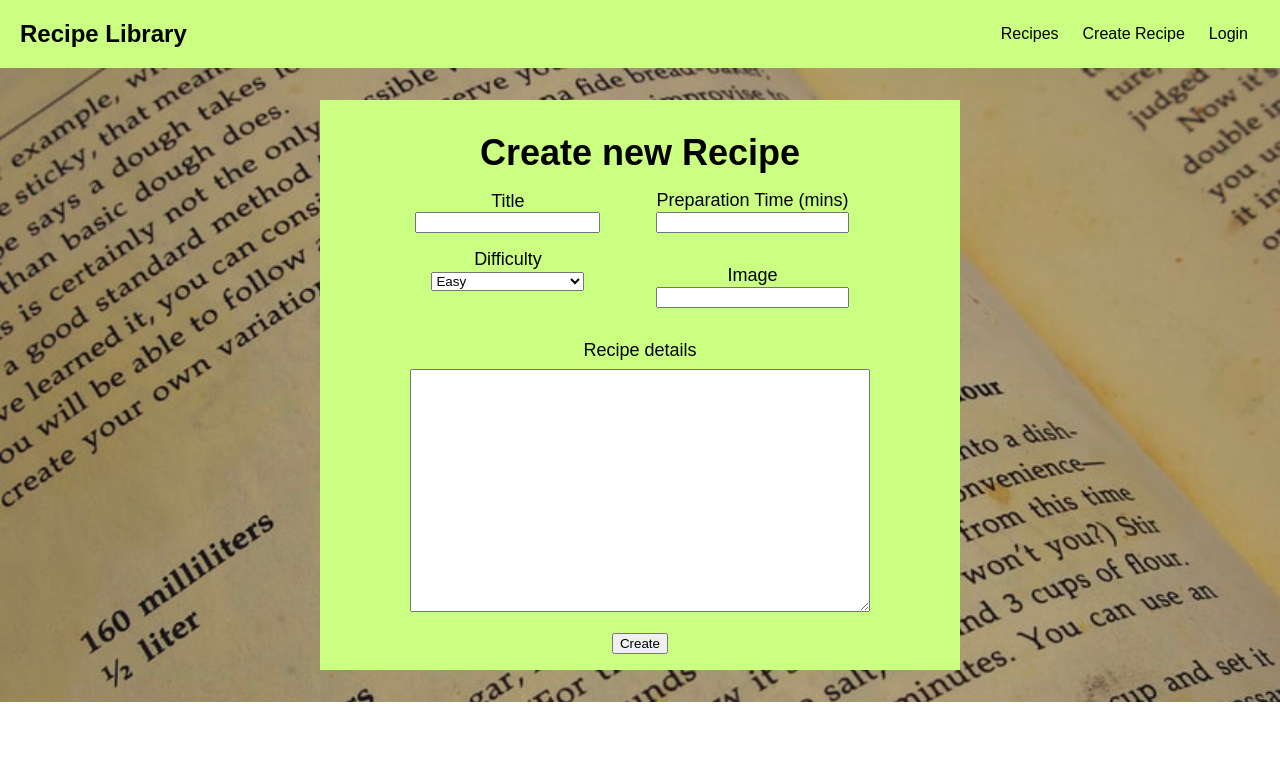
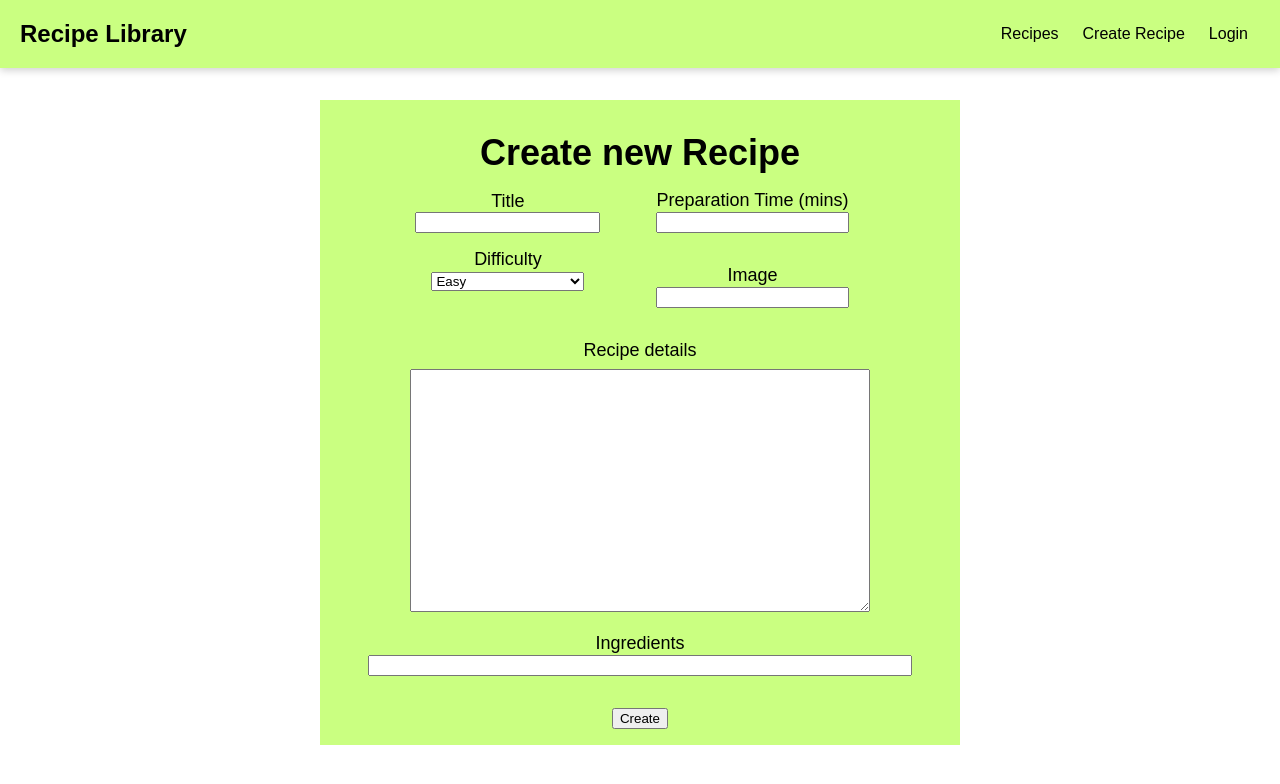
Before and after one commit to patchinator/food-test-app, a Next.js app: page /profile/create-recipe in a window 1280 px wide. Shown: the top 784 px of the page. Built offline with nearby package versions, Linux system fonts and the light colour scheme.

Commit message:
Added ingredients input for recipe form

```diff
--- a/components/Recipes/RecipeDetails.js
+++ b/components/Recipes/RecipeDetails.js
@@ -1,7 +1,10 @@
+import style from "./RecipeDetails.module.css";
+
 const RecipeDetails = (props) => {
   return (
     <div>
       <h1>{props.title}</h1>
+      <p className={style.description}>{props.description}</p>
     </div>
   );
 };
--- a/components/Recipes/RecipeDetails.module.css
+++ b/components/Recipes/RecipeDetails.module.css
@@ -0,0 +1,3 @@
+.description {
+  white-space: pre-wrap;
+}
--- a/components/Recipes/RecipeForm.js
+++ b/components/Recipes/RecipeForm.js
@@ -1,6 +1,7 @@
 import style from "./RecipeForm.module.css";
-import { useRef } from "react";
-import { useRouter } from "next/dist/client/router";;
+import { useRef, useContext } from "react";
+import { useRouter } from "next/dist/client/router";
+import AuthContext from "../../store/auth-context";
 
 const RecipeForm = (props) => {
   const router = useRouter();
@@ -9,6 +10,8 @@ const RecipeForm = (props) => {
   const prepTimeInputRef = useRef();
   const imageInputRef = useRef();
   const descriptionInputRef = useRef();
+  const ingredientsInputRef = useRef();
+  const authCtx = useContext(AuthContext);
 
   const submitRecipeHandler = (event) => {
     event.preventDefault();
@@ -18,9 +21,10 @@ const RecipeForm = (props) => {
     const enteredTime = prepTimeInputRef.current.value;
     const enteredImage = imageInputRef.current.value;
     const enteredDescription = descriptionInputRef.current.value;
+    const enteredIngredients = ingredientsInputRef.current.value;
 
     fetch(
-      "https://auth-cce8a-default-rtdb.europe-west1.firebasedatabase.app/recipes.json",
+      `https://auth-cce8a-default-rtdb.europe-west1.firebasedatabase.app/recipes.json?auth=${authCtx.token}`,
       {
         method: "POST",
         body: JSON.stringify({
@@ -29,16 +33,17 @@ const RecipeForm = (props) => {
           time: enteredTime,
           image: enteredImage,
           description: enteredDescription,
+          ingredients: enteredIngredients,
         }),
       }
-    ).then(router.push("/"))
+    ).then(router.push("/"));
   };
 
   return (
     <div className={style.create_recipe}>
       <div className={style.form_gap}></div>
       <form onSubmit={submitRecipeHandler} className={style.form}>
-      <h1 className={style.form_header}>Create new Recipe</h1>
+        <h1 className={style.form_header}>Create new Recipe</h1>
         <div className={style.row}>
           <div className={style.column}>
             <div className={style.form_layout}>
@@ -47,7 +52,11 @@ const RecipeForm = (props) => {
             </div>
             <div className={style.form_components}>
               <label htmlFor="difficulty">Difficulty</label>
-              <select name="difficulty" id="difficulty" ref={difficultyInputRef}>
+              <select
+                name="difficulty"
+                id="difficulty"
+                ref={difficultyInputRef}
+              >
                 <option value="easy">Easy</option>
                 <option value="moderate">Moderate</option>
                 <option value="challenging">Challenging</option>
@@ -74,6 +83,14 @@ const RecipeForm = (props) => {
             rows="15"
             ref={descriptionInputRef}
           ></textarea>
+          <div className={style.form_components}>
+            <label htmlFor="ingredients">Ingredients</label>
+            <input
+              id="ingredients"
+              type="text"
+              ref={ingredientsInputRef}
+            ></input>
+          </div>
         </div>
         <div className={style.form_buttons}>
           <button>Create</button>
--- a/components/Recipes/RecipeForm.module.css
+++ b/components/Recipes/RecipeForm.module.css
@@ -1,7 +1,4 @@
 .create_recipe {
-  background-image: url("../Assets/create-recipe-image.jpg");
-  background-size: cover;
-  background-size: 100%;
   padding-bottom: 2rem;
   object-fit: cover;
 }
```
Also changed, not shown: pages/recipe/[recipeId].js (+15 -8 lines).
